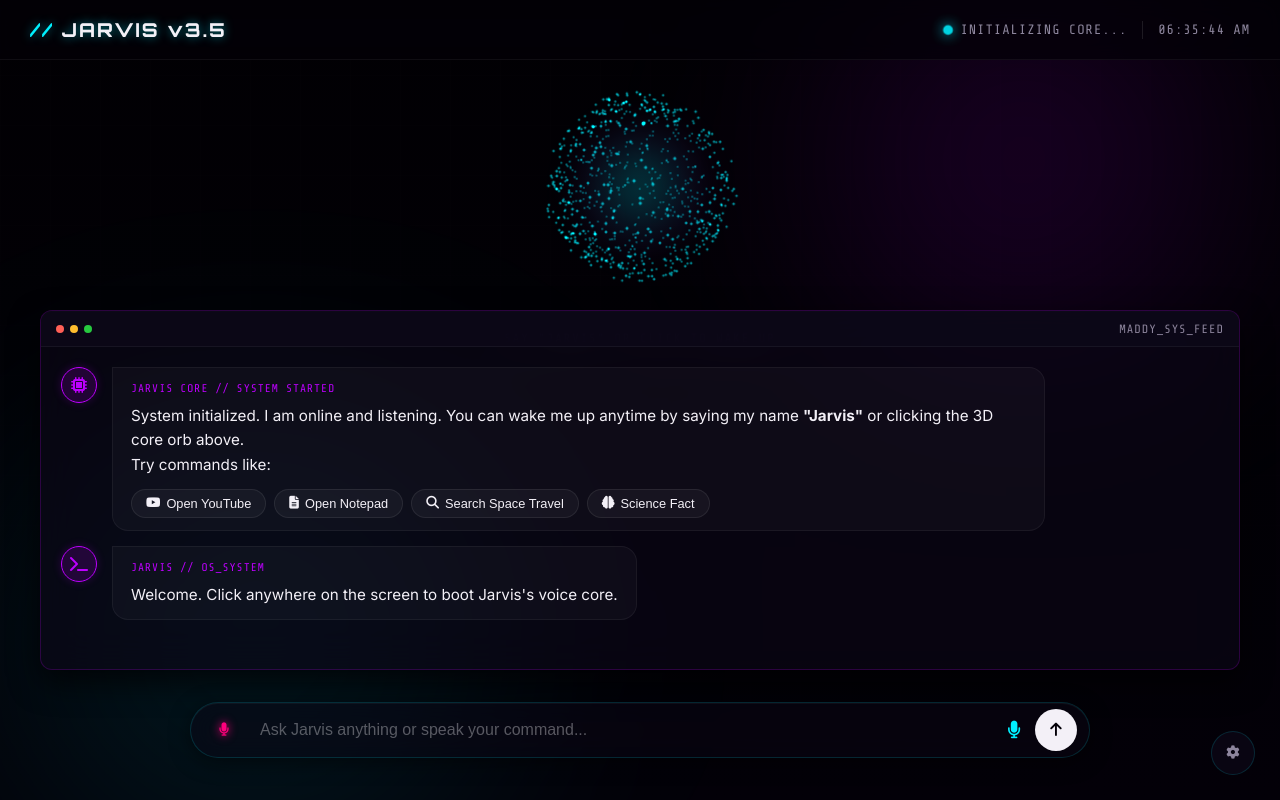
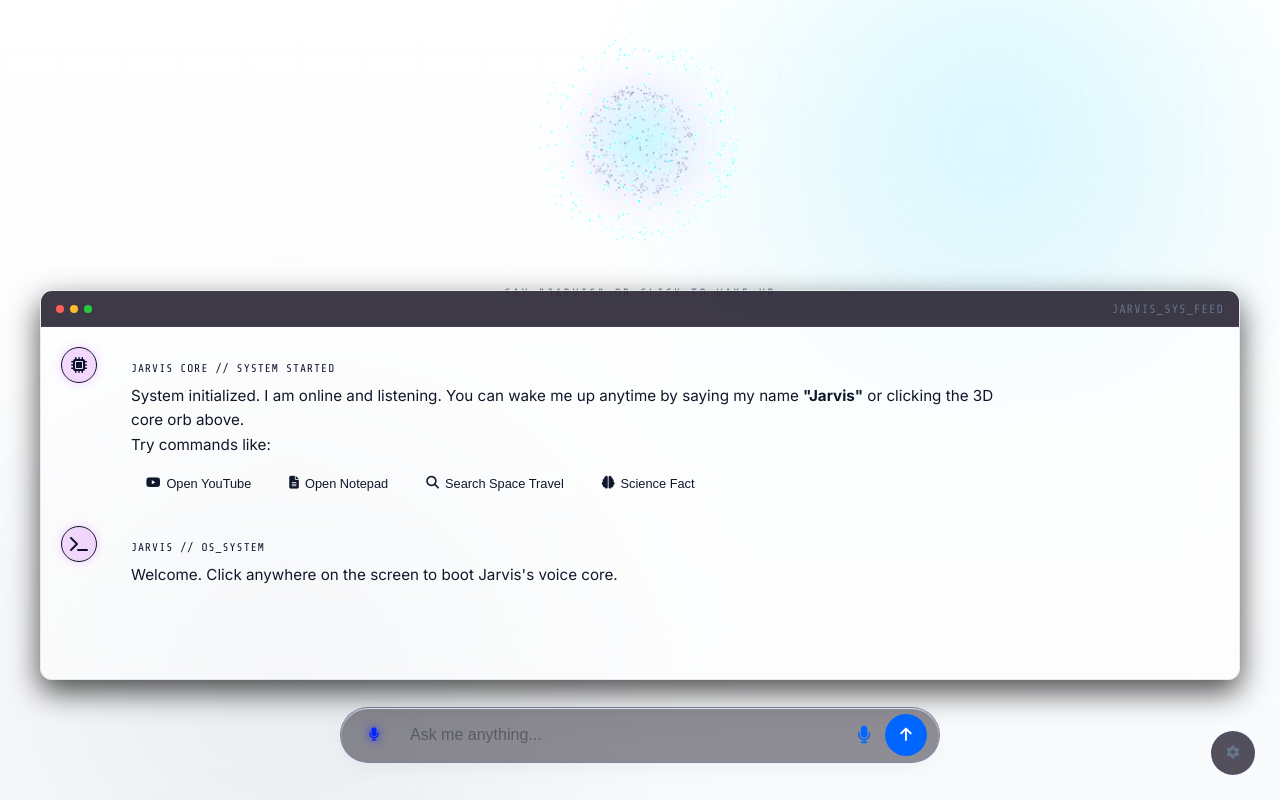
Before and after one commit to madans0316-cmd/MADDIE-AI, a website: page public/index.html in a window 1280 px wide. Drawn offline with nearby package versions, Linux system fonts and the light colour scheme; animation ran at ten frames a second.

Commit message:
Apply white glass-morphism UI theme with dual concentric Three.js Jarvis particle cores

```diff
--- a/public/app.js
+++ b/public/app.js
@@ -1,8 +1,9 @@
 // --- 3D GLOWING PARTICLE ORB STATE (THREE.JS) ---
-let scene, camera, renderer, particleSystem;
-const particleCount = 800;
+let scene, camera, renderer, particleSystem1, particleSystem2;
+const particleCount1 = 400; // Inner Core
+const particleCount2 = 500; // Outer Shell
 let orbState = 'idle'; // idle, listening, thinking, speaking
-let particleGeometry;
+let particleGeometry1, particleGeometry2;
 
 // --- STATE CONFIGURATION ---
 const state = {
@@ -51,7 +52,7 @@ let isSpeaking = false;
 let isRecognitionRunning = false;
 let audioUnlocked = false; // Browser Web Audio permission flag
 
-// Initialize 3D Particle Orb Core (WebGL Three.js)
+// Initialize 3D Particle Orb Core (WebGL Three.js) - Featuring Two Concentric Animated Cores
 function init3DOrb() {
   const container = document.getElementById('canvas-container');
   if (!container) return;
@@ -72,47 +73,78 @@ function init3DOrb() {
   renderer.setPixelRatio(Math.min(window.devicePixelRatio, 2));
   container.appendChild(renderer.domElement);
 
-  // Buffer Geometry for high-performance particle math
-  particleGeometry = new THREE.BufferGeometry();
-  const positions = new Float32Array(particleCount * 3);
-  const colors = new Float32Array(particleCount * 3);
+  // Generate dynamic soft glowing circle texture on-the-fly
+  const pTexture = createCircleTexture();
 
-  const initialColor = new THREE.Color('#00f0ff'); // Start with cyan
+  // 1. INNER CORE GEOMETRY & MATERIAL (Dark Blue Base)
+  particleGeometry1 = new THREE.BufferGeometry();
+  const positions1 = new Float32Array(particleCount1 * 3);
+  const colors1 = new Float32Array(particleCount1 * 3);
+  const color1 = new THREE.Color('#0b132b'); // Deep Dark Blue
 
-  for (let i = 0; i < particleCount; i++) {
-    // Generate uniform spherical shell coordinates
+  for (let i = 0; i < particleCount1; i++) {
     const u = Math.random();
     const v = Math.random();
     const theta = u * 2.0 * Math.PI;
     const phi = Math.acos(2.0 * v - 1.0);
-    const r = 0.72 + Math.random() * 0.14; // soft layer thickness
+    const r = 0.45 + Math.random() * 0.08; // Core radius
 
-    positions[i * 3] = r * Math.sin(phi) * Math.cos(theta);
-    positions[i * 3 + 1] = r * Math.sin(phi) * Math.sin(theta);
-    positions[i * 3 + 2] = r * Math.cos(phi);
+    positions1[i * 3] = r * Math.sin(phi) * Math.cos(theta);
+    positions1[i * 3 + 1] = r * Math.sin(phi) * Math.sin(theta);
+    positions1[i * 3 + 2] = r * Math.cos(phi);
 
-    colors[i * 3] = initialColor.r;
-    colors[i * 3 + 1] = initialColor.g;
-    colors[i * 3 + 2] = initialColor.b;
+    colors1[i * 3] = color1.r;
+    colors1[i * 3 + 1] = color1.g;
+    colors1[i * 3 + 2] = color1.b;
   }
+  particleGeometry1.setAttribute('position', new THREE.BufferAttribute(positions1, 3));
+  particleGeometry1.setAttribute('color', new THREE.BufferAttribute(colors1, 3));
 
-  particleGeometry.setAttribute('position', new THREE.BufferAttribute(positions, 3));
-  particleGeometry.setAttribute('color', new THREE.BufferAttribute(colors, 3));
-
-  // Generate dynamic soft glowing circle texture on-the-fly
-  const pTexture = createCircleTexture();
-
-  const particleMaterial = new THREE.PointsMaterial({
-    size: 0.05,
+  const material1 = new THREE.PointsMaterial({
+    size: 0.045,
     map: pTexture,
     transparent: true,
     blending: THREE.AdditiveBlending,
     depthWrite: false,
     vertexColors: true
   });
+  particleSystem1 = new THREE.Points(particleGeometry1, material1);
+  scene.add(particleSystem1);
 
-  particleSystem = new THREE.Points(particleGeometry, particleMaterial);
-  scene.add(particleSystem);
+  // 2. OUTER CORE GEOMETRY & MATERIAL (Light Blue Base)
+  particleGeometry2 = new THREE.BufferGeometry();
+  const positions2 = new Float32Array(particleCount2 * 3);
+  const colors2 = new Float32Array(particleCount2 * 3);
+  const color2 = new THREE.Color('#00d2ff'); // Bright Light Blue
+
+  for (let i = 0; i < particleCount2; i++) {
+    const u = Math.random();
+    const v = Math.random();
+    const theta = u * 2.0 * Math.PI;
+    const phi = Math.acos(2.0 * v - 1.0);
+    const r = 0.82 + Math.random() * 0.12; // Outer radius
+
+    positions2[i * 3] = r * Math.sin(phi) * Math.cos(theta);
+    positions2[i * 3 + 1] = r * Math.sin(phi) * Math.sin(theta);
+    positions2[i * 3 + 2] = r * Math.cos(phi);
+
+    colors2[i * 3] = color2.r;
+    colors2[i * 3 + 1] = color2.g;
+    colors2[i * 3 + 2] = color2.b;
+  }
+  particleGeometry2.setAttribute('position', new THREE.BufferAttribute(positions2, 3));
+  particleGeometry2.setAttribute('color', new THREE.BufferAttribute(colors2, 3));
+
+  const material2 = new THREE.PointsMaterial({
+    size: 0.045,
+    map: pTexture,
+    transparent: true,
+    blending: THREE.AdditiveBlending,
+    depthWrite: false,
+    vertexColors: true
+  });
+  particleSystem2 = new THREE.Points(particleGeometry2, material2);
+  scene.add(particleSystem2);
 
   animateOrb();
 }
@@ -137,63 +169,100 @@ function createCircleTexture() {
   return texture;
 }
 
-// Core animation tick for 3D sphere state morphing
+// Core animation tick for double concentric 3D sphere state morphing
 let clock = new THREE.Clock();
 
 function animateOrb() {
   requestAnimationFrame(animateOrb);
 
-  if (!particleSystem) return;
+  if (!particleSystem1 || !particleSystem2) return;
 
   const time = clock.getElapsedTime();
 
   if (orbState === 'idle') {
-    // Soft floating rotation
-    particleSystem.rotation.y = time * 0.16;
-    particleSystem.rotation.x = time * 0.06;
-    const pulse = 1.0 + Math.sin(time * 1.5) * 0.04;
-    particleSystem.scale.set(pulse, pulse, pulse);
-    setParticleColor('#00f0ff'); // Cyan
+    // Concentric spheres rotate in opposite directions
+    particleSystem1.rotation.y = time * 0.16;
+    particleSystem1.rotation.x = time * 0.06;
+
+    particleSystem2.rotation.y = -time * 0.12;
+    particleSystem2.rotation.x = -time * 0.04;
+
+    // Out-of-phase breathing pulses
+    const pulse1 = 1.0 + Math.sin(time * 1.5) * 0.03;
+    const pulse2 = 1.0 + Math.cos(time * 1.5) * 0.04;
+    particleSystem1.scale.set(pulse1, pulse1, pulse1);
+    particleSystem2.scale.set(pulse2, pulse2, pulse2);
+
+    // Set colors: Inner is deep dark blue, outer is bright light blue
+    setParticleColor(particleGeometry1, '#0b132b', particleCount1);
+    setParticleColor(particleGeometry2, '#00d2ff', particleCount2);
 
   } else if (orbState === 'listening') {
-    // Breathing energetic expansion, fast rotation
-    particleSystem.rotation.y = time * 0.7;
-    particleSystem.rotation.x = time * 0.3;
-    const pulse = 1.1 + Math.sin(time * 9) * 0.12;
-    particleSystem.scale.set(pulse, pulse, pulse);
-    setParticleColor('#ff007c'); // Hot pink
+    // Dynamic rapid rotation
+    particleSystem1.rotation.y = time * 0.8;
+    particleSystem1.rotation.x = time * 0.4;
+
+    particleSystem2.rotation.y = -time * 0.6;
+    particleSystem2.rotation.z = time * 0.3;
+
+    const pulse1 = 1.08 + Math.sin(time * 9.5) * 0.08;
+    const pulse2 = 1.12 + Math.cos(time * 9.5) * 0.1;
+    particleSystem1.scale.set(pulse1, pulse1, pulse1);
+    particleSystem2.scale.set(pulse2, pulse2, pulse2);
+
+    // Transition to energetic active state colors (Magenta/Pink cores)
+    setParticleColor(particleGeometry1, '#ff007c', particleCount1);
+    setParticleColor(particleGeometry2, '#ff66b2', particleCount2);
 
   } else if (orbState === 'thinking') {
-    // Rapid spiral swirl
-    particleSystem.rotation.y = time * 1.8;
-    particleSystem.rotation.z = time * 0.6;
-    const pulse = 0.96 + Math.sin(time * 18) * 0.05;
-    particleSystem.scale.set(pulse, pulse, pulse);
-    setParticleColor('#bd00ff'); // Purple
+    // Spiral swirl vortex rotation
+    particleSystem1.rotation.y = time * 1.9;
+    particleSystem1.rotation.z = time * 0.7;
+
+    particleSystem2.rotation.y = -time * 1.5;
+    particleSystem2.rotation.x = -time * 0.5;
+
+    const pulse1 = 0.96 + Math.sin(time * 18) * 0.04;
+    const pulse2 = 0.98 + Math.cos(time * 18) * 0.06;
+    particleSystem1.scale.set(pulse1, pulse1, pulse1);
+    particleSystem2.scale.set(pulse2, pulse2, pulse2);
+
+    // Swirling purple color profiles
+    setParticleColor(particleGeometry1, '#7a00cc', particleCount1);
+    setParticleColor(particleGeometry2, '#bd00ff', particleCount2);
 
   } else if (orbState === 'speaking') {
-    // Bouncing throb matching wave form
-    particleSystem.rotation.y = time * 0.28;
-    particleSystem.rotation.x = time * 0.12;
-    const throb = 1.05 + Math.sin(time * 6.5) * 0.09 * (1.0 + Math.cos(time * 3.5));
-    particleSystem.scale.set(throb, throb, throb);
-    setParticleColor('#0066ff'); // Royal blue
+    // Outward throb matching speech peak simulation
+    particleSystem1.rotation.y = time * 0.35;
+    particleSystem1.rotation.x = time * 0.15;
+
+    particleSystem2.rotation.y = -time * 0.25;
+    particleSystem2.rotation.x = -time * 0.1;
+
+    const throb1 = 1.02 + Math.sin(time * 6.5) * 0.06 * (1.0 + Math.cos(time * 3.5));
+    const throb2 = 1.06 + Math.cos(time * 6.5) * 0.08 * (1.0 + Math.sin(time * 3.5));
+    particleSystem1.scale.set(throb1, throb1, throb1);
+    particleSystem2.scale.set(throb2, throb2, throb2);
+
+    // Dual blue voice frequency waves
+    setParticleColor(particleGeometry1, '#0011aa', particleCount1);
+    setParticleColor(particleGeometry2, '#0088ff', particleCount2);
   }
 
   renderer.render(scene, camera);
 }
 
-// Smooth linear color lerp for point arrays
-function setParticleColor(hexColor) {
-  const colors = particleGeometry.attributes.color.array;
+// Lerps point array colors towards targets smoothly
+function setParticleColor(geom, hexColor, count) {
+  const colors = geom.attributes.color.array;
   const target = new THREE.Color(hexColor);
 
-  for (let i = 0; i < particleCount; i++) {
+  for (let i = 0; i < count; i++) {
     colors[i * 3] += (target.r - colors[i * 3]) * 0.08;
     colors[i * 3 + 1] += (target.g - colors[i * 3 + 1]) * 0.08;
     colors[i * 3 + 2] += (target.b - colors[i * 3 + 2]) * 0.08;
   }
-  particleGeometry.attributes.color.needsUpdate = true;
+  geom.attributes.color.needsUpdate = true;
 }
 
 function updateOrbState(state) {
--- a/public/index.html
+++ b/public/index.html
@@ -23,21 +23,6 @@
     <div class="glow-radial-2"></div>
   </div>
 
-  <!-- HUD Header -->
-  <header class="hud-header">
-    <div class="hud-logo">
-      <span class="logo-accent">//</span> JARVIS v3.5
-    </div>
-    <div class="hud-status-panel">
-      <div class="status-indicator">
-        <span class="status-dot pulsed" id="status-dot"></span>
-        <span class="status-text" id="status-text">INITIALIZING CORE...</span>
-      </div>
-      <div class="divider"></div>
-      <div class="hud-time" id="hud-time">10:59:04 AM</div>
-    </div>
-  </header>
-
   <main class="main-container">
     <!-- Center Section: Jarvis Core 3D Particle Orb -->
     <section class="orb-section">
@@ -56,7 +41,7 @@
             <span class="dot yellow"></span>
             <span class="dot green"></span>
           </div>
-          <span class="terminal-title">MADDY_SYS_FEED</span>
+          <span class="terminal-title">JARVIS_SYS_FEED</span>
         </div>
         <div class="chat-logs" id="chat-logs">
           <!-- Initial greeting message -->
@@ -85,7 +70,7 @@
           <i class="fa-solid fa-microphone-slash active-mic" id="continuous-indicator"></i>
         </button>
 
-        <input type="text" id="command-input" placeholder="Ask Jarvis anything or speak your command..." autocomplete="off">
+        <input type="text" id="command-input" placeholder="Ask me anything..." autocomplete="off">
 
         <button class="icon-btn mic-btn" id="mic-trigger" title="Speak command">
           <i class="fa-solid fa-microphone" id="mic-icon"></i>
--- a/public/style.css
+++ b/public/style.css
@@ -1,15 +1,15 @@
 /* --- CSS VARIABLES & CORE DESIGN SYSTEM --- */
 :root {
-  --bg-primary: #030008;
-  --bg-secondary: rgba(13, 8, 24, 0.6);
-  --accent-cyan: #00f0ff;
+  --bg-primary: #f8fafc;
+  --bg-secondary: rgba(255, 255, 255, 0.55);
+  --accent-cyan: #00d2ff;
   --accent-blue: #0066ff;
-  --accent-purple: #bd00ff;
-  --accent-magenta: #ff007c;
-  --text-main: #f3f0f7;
-  --text-muted: #8d859d;
-  --border-glow: rgba(0, 240, 255, 0.15);
-  --border-neon: rgba(189, 0, 255, 0.2);
+  --accent-purple: #0b132b;
+  --accent-magenta: #0022ff;
+  --text-main: #0f172a;
+  --text-muted: #64748b;
+  --border-glow: rgba(0, 102, 255, 0.12);
+  --border-neon: rgba(11, 19, 43, 0.08);
   --font-hud: 'Orbitron', sans-serif;
   --font-mono: 'Share Tech Mono', monospace;
   --font-main: 'Inter', sans-serif;
@@ -23,7 +23,7 @@
   padding: 0;
   box-sizing: border-box;
   scrollbar-width: thin;
-  scrollbar-color: var(--accent-purple) var(--bg-primary);
+  scrollbar-color: var(--accent-blue) var(--bg-primary);
 }
 
 body {
@@ -46,6 +46,7 @@ body {
   height: 100%;
   z-index: -2;
   overflow: hidden;
+  background-color: #ffffff;
 }
 
 .grid-overlay {
@@ -54,11 +55,11 @@ body {
   left: 0;
   width: 100%;
   height: 100%;
-  background: linear-gradient(rgba(0, 0, 0, 0.6) 0%, rgba(3, 0, 8, 0.95) 100%),
-              linear-gradient(90deg, rgba(255,255,255,0.01) 1px, transparent 1px),
-              linear-gradient(rgba(255,255,255,0.01) 1px, transparent 1px);
-  background-size: 100% 100%, 50px 50px, 50px 50px;
-  animation: gridShift 40s linear infinite;
+  background: linear-gradient(rgba(255, 255, 255, 0.4) 0%, rgba(248, 250, 252, 0.95) 100%),
+              linear-gradient(90deg, rgba(0, 102, 255, 0.02) 1px, transparent 1px),
+              linear-gradient(rgba(0, 102, 255, 0.02) 1px, transparent 1px);
+  background-size: 100% 100%, 60px 60px, 60px 60px;
+  animation: gridShift 45s linear infinite;
 }
 
 @keyframes gridShift {
@@ -66,122 +67,40 @@ body {
   100% { background-position: 0 0, 0 1000px, 0 1000px; }
 }
 
+/* Ambient glows in light blue and dark blue Jarvis styling */
 .glow-radial-1 {
   position: absolute;
-  top: -10%;
+  top: -15%;
   right: -10%;
-  width: 60%;
-  height: 60%;
-  background: radial-gradient(circle, rgba(189, 0, 255, 0.15) 0%, transparent 70%);
-  filter: blur(80px);
+  width: 65%;
+  height: 65%;
+  background: radial-gradient(circle, rgba(0, 210, 255, 0.16) 0%, transparent 70%);
+  filter: blur(60px);
   pointer-events: none;
 }
 
 .glow-radial-2 {
   position: absolute;
-  bottom: -15%;
+  bottom: -20%;
   left: -15%;
-  width: 70%;
-  height: 70%;
-  background: radial-gradient(circle, rgba(0, 240, 255, 0.12) 0%, transparent 70%);
-  filter: blur(100px);
+  width: 75%;
+  height: 75%;
+  background: radial-gradient(circle, rgba(11, 19, 43, 0.07) 0%, transparent 70%);
+  filter: blur(80px);
   pointer-events: none;
-}
-
-/* --- HUD HEADER --- */
-.hud-header {
-  height: 60px;
-  width: 100%;
-  display: flex;
-  justify-content: space-between;
-  align-items: center;
-  padding: 0 30px;
-  border-bottom: 1px solid rgba(255, 255, 255, 0.05);
-  background: rgba(3, 0, 8, 0.7);
-  backdrop-filter: blur(10px);
-  z-index: 10;
-}
-
-.hud-logo {
-  font-family: var(--font-hud);
-  font-size: 1.2rem;
-  font-weight: 800;
-  letter-spacing: 2px;
-  color: var(--text-main);
-  text-shadow: 0 0 10px rgba(0, 240, 255, 0.5);
-}
-
-.logo-accent {
-  color: var(--accent-cyan);
-}
-
-.hud-status-panel {
-  display: flex;
-  align-items: center;
-  font-family: var(--font-mono);
-  font-size: 0.85rem;
-  color: var(--text-muted);
-}
-
-.status-indicator {
-  display: flex;
-  align-items: center;
-  gap: 8px;
-}
-
-.status-dot {
-  width: 8px;
-  height: 8px;
-  border-radius: 50%;
-  background-color: var(--accent-cyan);
-  box-shadow: 0 0 10px var(--accent-cyan);
-}
-
-.status-dot.pulsed {
-  animation: pulseIndicator 1.5s infinite ease-in-out;
-}
-
-.status-dot.listening {
-  background-color: var(--accent-magenta);
-  box-shadow: 0 0 10px var(--accent-magenta);
-}
-
-.status-dot.speaking {
-  background-color: var(--accent-purple);
-  box-shadow: 0 0 10px var(--accent-purple);
-}
-
-@keyframes pulseIndicator {
-  0%, 100% { transform: scale(1); opacity: 0.5; }
-  50% { transform: scale(1.3); opacity: 1; }
-}
-
-.status-text {
-  letter-spacing: 1px;
-}
-
-.hud-status-panel .divider {
-  width: 1px;
-  height: 18px;
-  background-color: rgba(255, 255, 255, 0.1);
-  margin: 0 15px;
-}
-
-.hud-time {
-  letter-spacing: 1px;
 }
 
 /* --- MAIN CONTAINER LAYOUT --- */
 .main-container {
   flex: 1;
   display: grid;
-  grid-template-rows: 230px 1fr 100px;
-  padding: 20px 40px;
-  max-width: 1400px;
+  grid-template-rows: 280px 1fr 90px;
+  padding: 10px 40px 20px 40px;
+  max-width: 1300px;
   margin: 0 auto;
   width: 100%;
   z-index: 5;
-  height: calc(100vh - 60px);
+  height: 100vh;
 }
 
 /* --- JARVIS ORB CORE --- */
@@ -426,19 +345,19 @@ body {
   border-radius: 30px;
   padding: 6px 12px;
   border: 1px solid var(--border-glow);
-  background: rgba(13, 8, 24, 0.5);
-  box-shadow: 0 4px 20px rgba(0, 0, 0, 0.5),
-              inset 0 1px 1px rgba(255, 255, 255, 0.05);
+  background: rgba(255, 255, 255, 0.55);
+  box-shadow: 0 6px 20px rgba(11, 19, 43, 0.04),
+              inset 0 1px 1px rgba(255, 255, 255, 0.8);
   width: 100%;
-  max-width: 900px;
+  max-width: 600px; /* Smaller command section */
   margin: 0 auto;
   transition: var(--transition-smooth);
 }
 
 .search-container:focus-within {
-  border-color: var(--accent-cyan);
-  box-shadow: 0 0 20px rgba(0, 240, 255, 0.25);
-  background: rgba(13, 8, 24, 0.75);
+  border-color: var(--accent-blue);
+  box-shadow: 0 6px 25px rgba(0, 102, 255, 0.14);
+  background: rgba(255, 255, 255, 0.85);
 }
 
 .search-container input {
@@ -452,7 +371,7 @@ body {
 }
 
 .search-container input::placeholder {
-  color: rgba(243, 240, 247, 0.35);
+  color: rgba(15, 23, 42, 0.4);
 }
 
 .icon-btn {
@@ -484,25 +403,25 @@ body {
 }
 
 .mic-btn {
-  color: var(--accent-cyan);
+  color: var(--accent-blue);
   font-size: 1.1rem;
 }
 
 .mic-btn:hover {
-  background: rgba(0, 240, 255, 0.15);
-  box-shadow: 0 0 10px rgba(0, 240, 255, 0.3);
+  background: rgba(0, 102, 255, 0.08);
+  box-shadow: 0 0 10px rgba(0, 102, 255, 0.15);
 }
 
 .send-btn {
-  color: var(--bg-primary);
-  background: var(--text-main);
+  color: #ffffff;
+  background: var(--accent-blue);
   font-size: 0.95rem;
 }
 
 .send-btn:hover {
-  background: var(--accent-cyan);
-  color: var(--bg-primary);
-  box-shadow: 0 0 15px rgba(0, 240, 255, 0.4);
+  background: var(--accent-purple);
+  color: #ffffff;
+  box-shadow: 0 0 15px rgba(0, 102, 255, 0.25);
 }
 
 /* --- VOICE TRANSCRIPT OVERLAY HUD --- */
@@ -511,15 +430,15 @@ body {
   bottom: 80px;
   left: 50%;
   transform: translateX(-50%);
-  background: rgba(3, 0, 8, 0.95);
-  border: 1px solid var(--accent-magenta);
+  background: rgba(255, 255, 255, 0.95);
+  border: 1px solid var(--accent-blue);
   padding: 12px 24px;
   border-radius: 20px;
   display: flex;
   align-items: center;
   gap: 15px;
   z-index: 100;
-  box-shadow: 0 0 30px rgba(255, 0, 124, 0.3);
+  box-shadow: 0 4px 20px rgba(0, 102, 255, 0.08);
   backdrop-filter: blur(10px);
   animation: overlayFadeIn 0.3s cubic-bezier(0.175, 0.885, 0.32, 1.275);
 }
```
